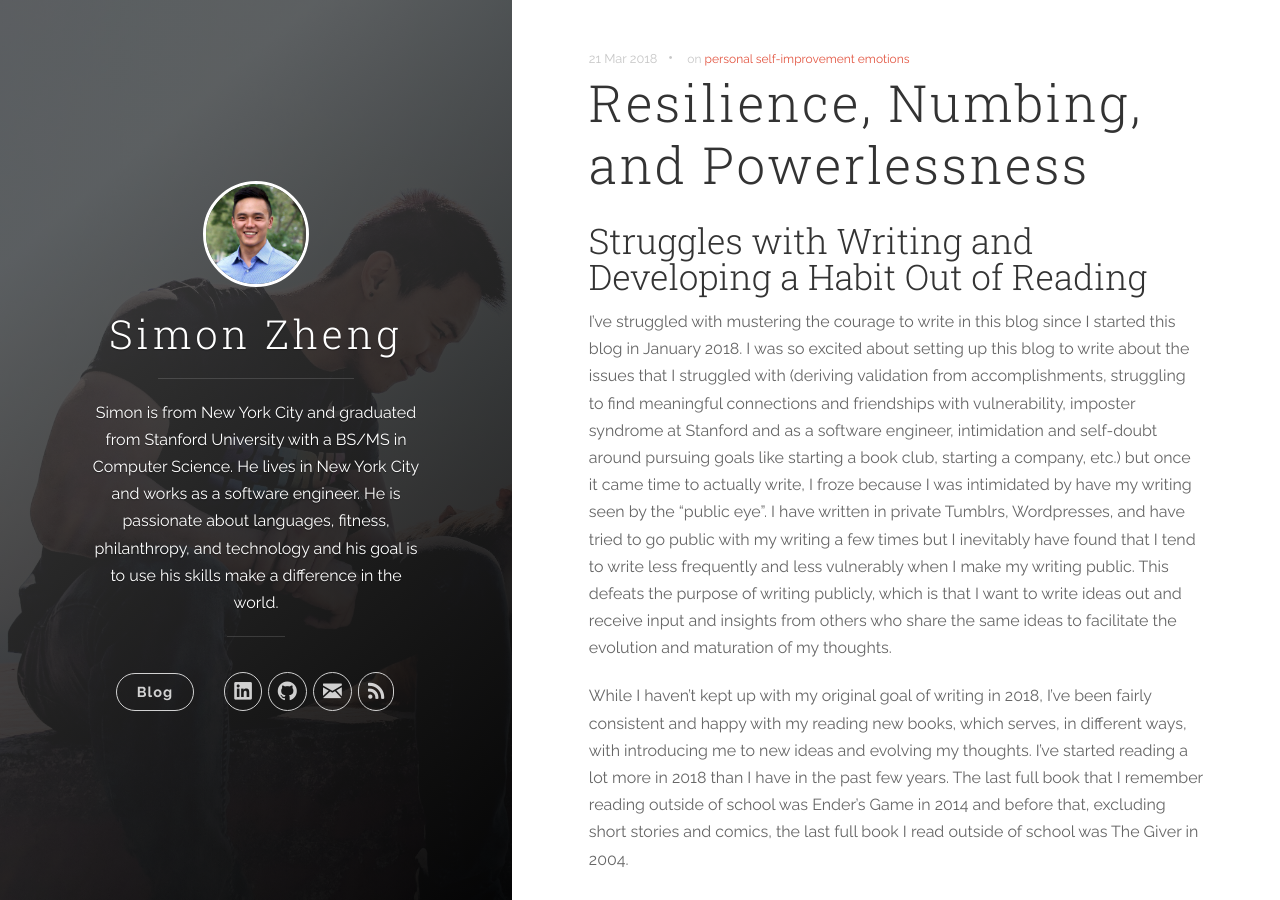
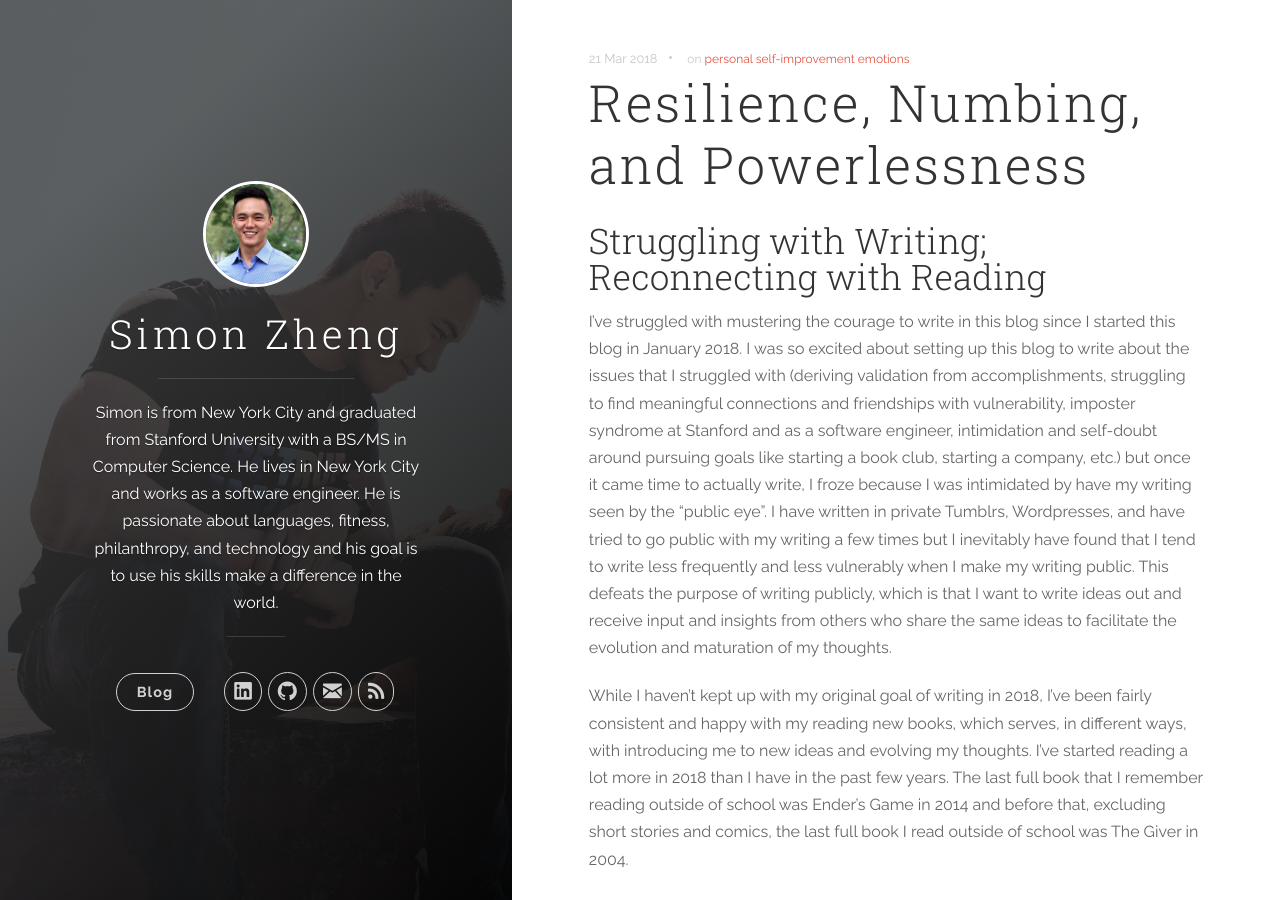
Before and after one commit to simonzheng/simonzheng.github.io, a Jekyll site: the page built from _posts/2018-03-21-resilience-numbing-and-powerlessness.markdown, in a window 1280 px wide and 900 px high. Built offline with Jekyll 4.4.1, drawn with Linux system fonts in a browser that asks for light colours; nearby versions of some CDN libraries; comment, search, counter and statistics services are not loaded.

Commit message:
Rewording title of 2018-03-21

```diff
--- a/_posts/2018-03-21-resilience-numbing-and-powerlessness.markdown
+++ b/_posts/2018-03-21-resilience-numbing-and-powerlessness.markdown
@@ -5,7 +5,7 @@ categories: [simon]
 tags: [personal, self-improvement, emotions]
 ---
 
-## Struggles with Writing and Developing a Habit Out of Reading
+## Struggling with Writing; Reconnecting with Reading
 
 I've struggled with mustering the courage to write in this blog since I started this blog in January 2018. I was so excited about setting up this blog to write about the issues that I struggled with (deriving validation from accomplishments, struggling to find meaningful connections and friendships with vulnerability, imposter syndrome at Stanford and as a software engineer, intimidation and self-doubt around pursuing goals like starting a book club, starting a company, etc.) but once it came time to actually write, I froze because I was intimidated by have my writing seen by the "public eye". I have written in private Tumblrs, Wordpresses, and have tried to go public with my writing a few times but I inevitably have found that I tend to write less frequently and less vulnerably when I make my writing public. This defeats the purpose of writing publicly, which is that I want to write ideas out and receive input and insights from others who share the same ideas to facilitate the evolution and maturation of my thoughts.
 
```
